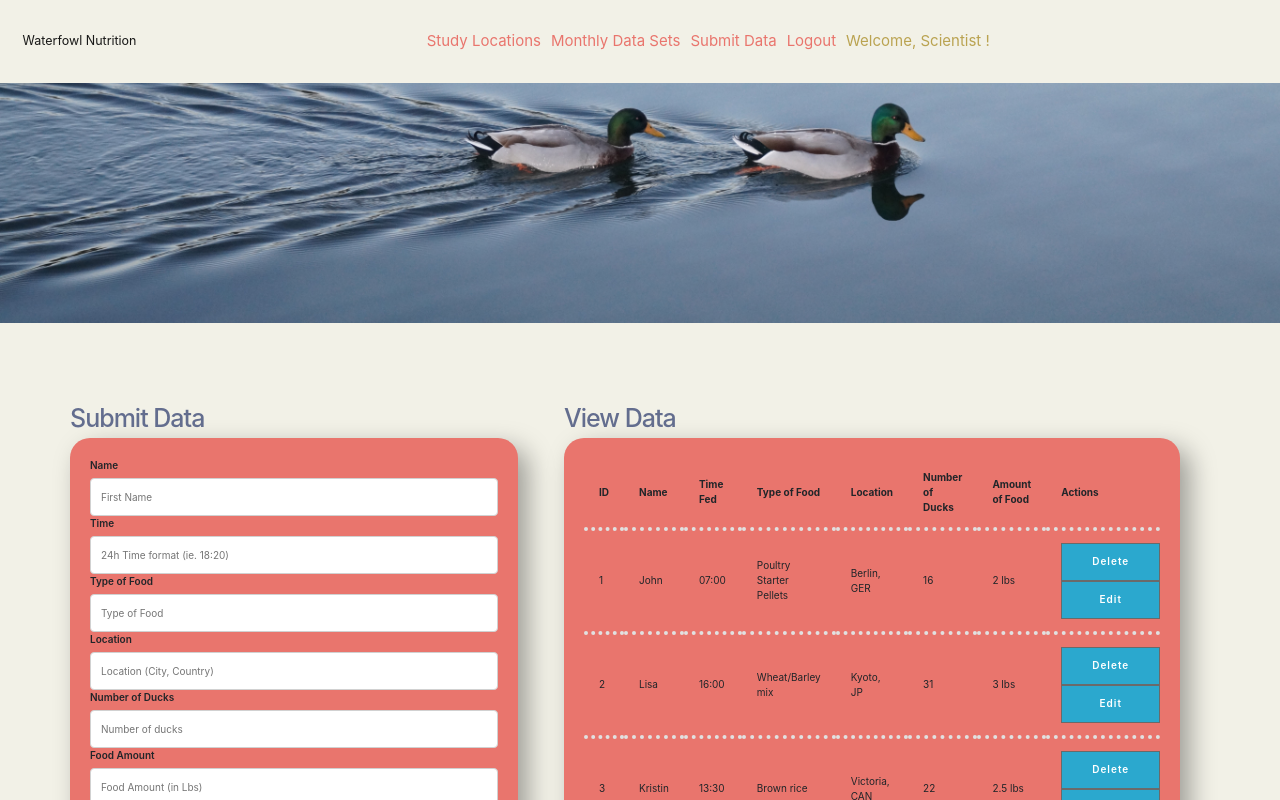
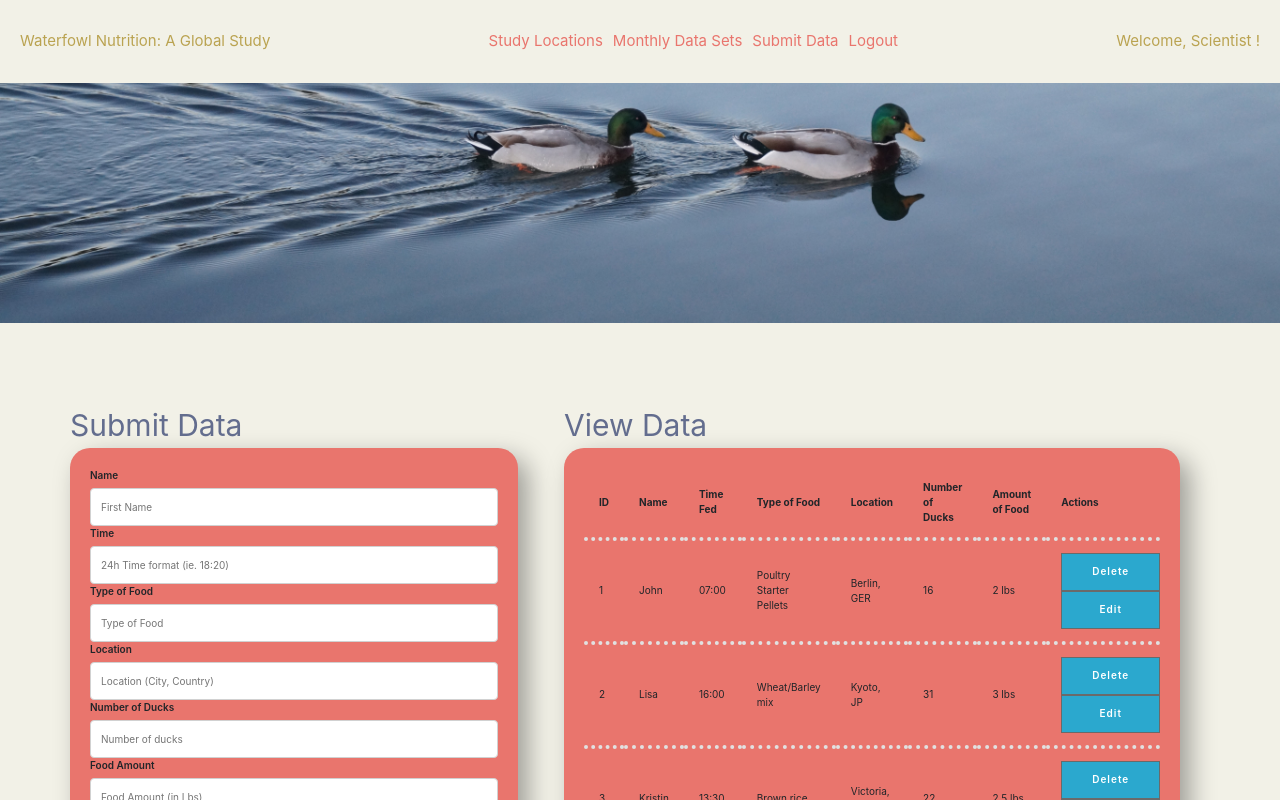
Before and after one commit to chrisbayne/duck-study, a React (Create React App) app in the folder duckfood/: page / in a window 1280 px wide. Shown: the top 800 px of the page. Built offline with nearby package versions, Linux system fonts and the light colour scheme.

Commit message:
Adjusting styles

```diff
--- a/duckfood/public/index.html
+++ b/duckfood/public/index.html
@@ -12,6 +12,7 @@
     <!-- Styles
     <link rel="stylesheet" href="https://cdnjs.cloudflare.com/ajax/libs/skeleton/2.0.4/skeleton.min.css">
     -->
+    <link href="https://fonts.googleapis.com/css2?family=Questrial&display=swap" rel="stylesheet">
     <link rel="apple-touch-icon" href="%PUBLIC_URL%/logo192.png" />
     <!--
       manifest.json provides metadata used when your web app is installed on a
--- a/duckfood/src/App.js
+++ b/duckfood/src/App.js
@@ -47,7 +47,7 @@ const App = () => {
   return (
         <div className="background-color">
             <Navbar className="navwrapper" bg="#F2F1E7" expand="lg">
-                <Navbar.Brand className="headertitle">Waterfowl Nutrition</Navbar.Brand>
+                <NavLink className="nav-user" style={{ color: "#baa351" }}>Waterfowl Nutrition: A Global Study</NavLink>
                 <Navbar.Toggle aria-controls="basic-navbar-nav" />
                 <Navbar.Collapse className="navcontainer" id="basic-navbar-nav">
                     <Nav >
@@ -56,10 +56,11 @@ const App = () => {
                             <NavLink className="navlinks" style={{ color: "#e9756d" }} href="#">Monthly Data Sets</NavLink>
                             <NavLink className="navlinks" style={{ color: "#e9756d" }} href="#">Submit Data</NavLink>
                             <NavLink className="navlinks" style={{ color: "#e9756d" }} href="#">Logout</NavLink>
-                            <NavLink style={{ color: "#baa351" }} href="#"> Welcome, Scientist !</NavLink>
+
                         </div>
                     </Nav>
                 </Navbar.Collapse>
+                <NavLink style={{ color: "#baa351" }} className="nav-user" href="#"> Welcome, Scientist !</NavLink>
             </Navbar>
             <div className="logo"></div>
             <div className="background-banner"></div>
@@ -69,7 +70,7 @@ const App = () => {
                         {/* Shows the EditData or AddData form based on the editing state */}
                         { editing ? (
                         <div>
-                            <h1 className="submit-edit-data-title">Edit Data</h1>
+                            <div className="submit-edit-data-title">Edit Data</div>
                             <EditDataForm
                             currentData={ currentData }
                             setEditing={ setEditing }
@@ -77,14 +78,14 @@ const App = () => {
                         </div>
                         ) : (
                         <div>
-                            <h1 className="submit-edit-data-title">Submit Data</h1>
+                            <div className="submit-edit-data-title">Submit Data</div>
                             <AddDataForm
                             addData={ addData } />
                         </div>
                     )}
                     </div>
                     <div className="seven columns">
-                        <h1 className="view-data-title">View Data</h1>
+                        <div className="view-data-title">View Data</div>
                         <UserDataTable
                         users={ users }
                         deleteData={ deleteData }
--- a/duckfood/src/Styles/styles.css
+++ b/duckfood/src/Styles/styles.css
@@ -250,6 +250,10 @@ input[type="button"].button-primary:focus {
   /* border-bottom: 1px dotted black; */
 }
 
+.nav-user {
+  font-size: 1.5em;
+}
+
 /* Forms / Images / Titles
 –––––––––––––––––––––––––––––––––––––––––––––––––– */
 .background-color {
@@ -260,14 +264,14 @@ input[type="button"].button-primary:focus {
   background-size: cover;
 }
 
-/* .logo {
-  background-image: url(../Images/logo.png);
-  height: 20%;
-  width: 20%;
-  position: absolute;
-  top: 8px;
-  left: 16px;
-} */
+.logo {
+  /* background-image: url(../Images/logo.png); */
+  /* height: 40%; */
+  /* width: 40%; */
+  /* position: absolute; */
+  /* top: 8px; */
+  /* left: 16px; */
+}
 
 .background-banner {
   background-image: url(../Images/duck1.jpg);
@@ -283,12 +287,14 @@ input[type="button"].button-primary:focus {
     text-align: inherit;
     color: #636D8E;
     padding-top: 15vh;
+    font-size: 3em;
 }
 
 .view-data-title {
     text-align: inherit;
     color: #636D8E;
     padding-top: 15vh;
+    font-size: 3em;
 }
 
 .main-container {
@@ -307,6 +313,8 @@ input[type="button"].button-primary:focus {
     padding: 20px;
     box-shadow: 10px 10px 26px 0px rgba(0, 0, 0, 0.35);
   }
+
+  /* –––––––––––––––––––––––––––––––––––––––––––––––––– */
 
 input[type="email"],
 input[type="number"],
```
